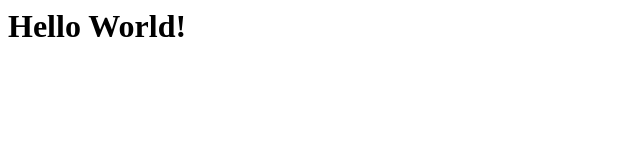
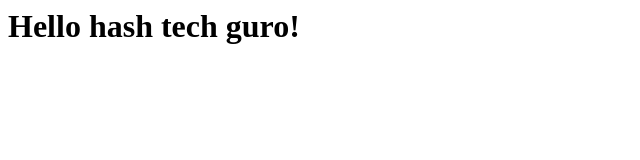
Before and after one commit to htetkokomonkey/web-development-course-batch, a plain HTML site: page index.html in a window 1280 px wide. Shown: the whole page, without its empty margins (0-640 px from the left). Drawn offline with Linux system fonts and the light colour scheme.

Commit message:
day 2 index modifed

```diff
--- a/index.html
+++ b/index.html
@@ -5,6 +5,6 @@
 		</title>
 	</head>
 	<body>
-		<h1>Hello World!</h1>
+		<h1>Hello hash tech guro!</h1>
 	</body>
 </html>
```
